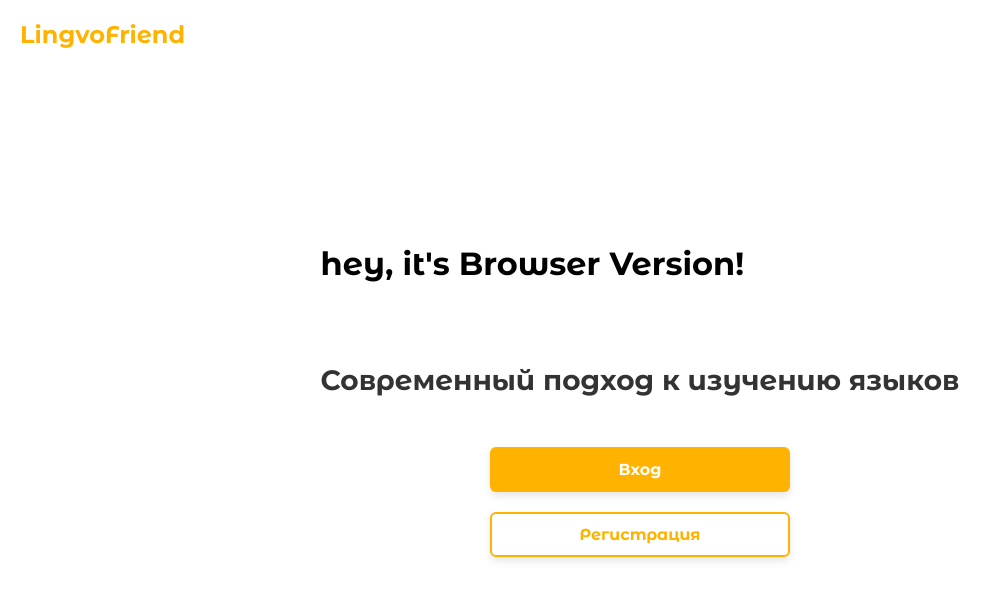
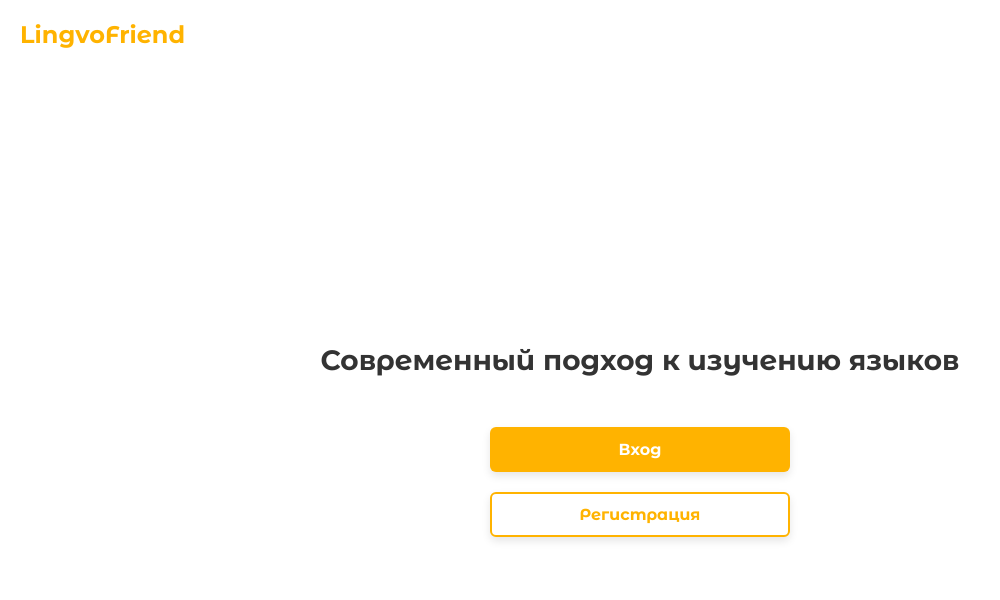
Before and after one commit to spbu-math-cs-mse/LingvoFriend, a React (Create React App) app in the folder frontend/: page / in a window 1280 px wide. Shown: the top 600 px of the page, without its empty margins (0-1000 px from the left). Built offline with nearby package versions, Linux system fonts and the light colour scheme; no server answers.

Commit message:
test-div-deleted

```diff
--- a/frontend/src/App.js
+++ b/frontend/src/App.js
@@ -97,13 +97,6 @@ function App() {
 
     return (
         <Router>
-            <div>
-                {isMiniApp ? (
-                    <h1>hey, it's Mini App!</h1>
-                ) : (
-                    <h1>hey, it's Browser Version!</h1>
-                )}
-            </div>
             <Routes>
                 <Route
                     path="/"
```
